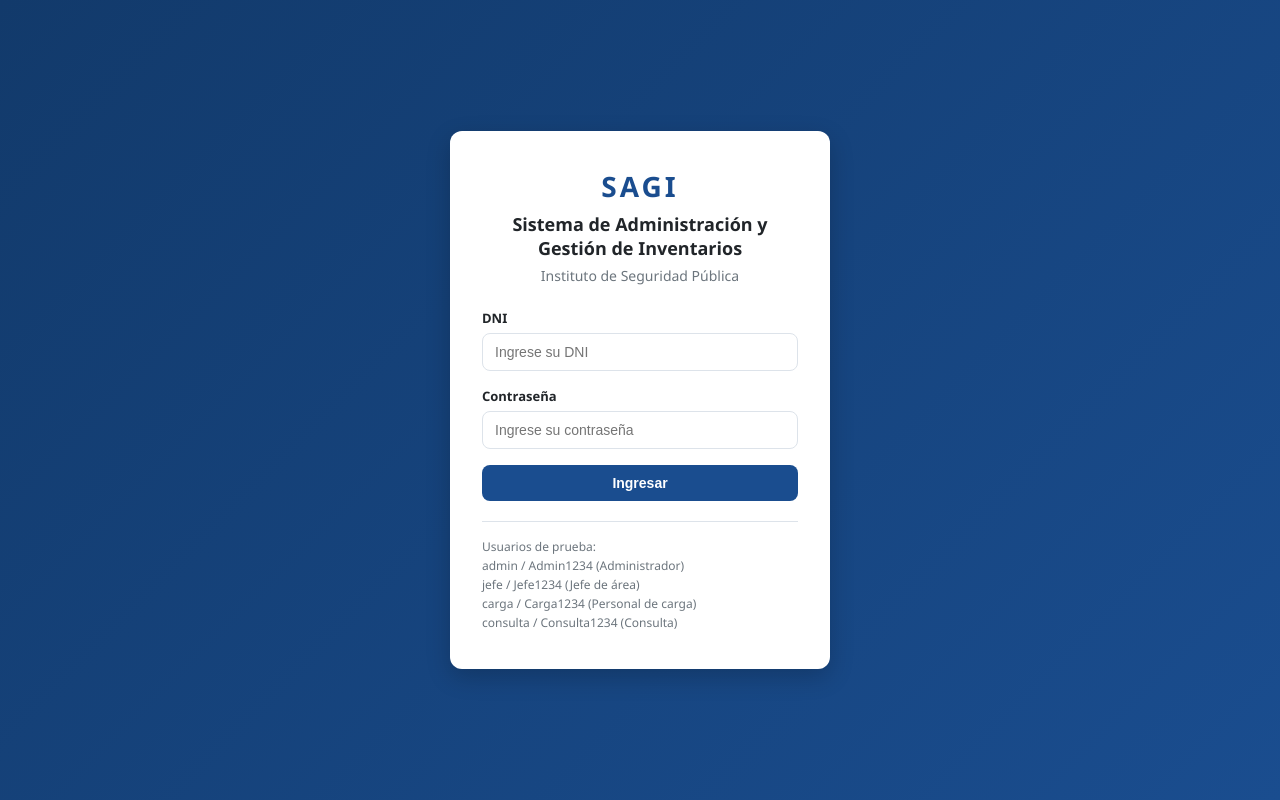
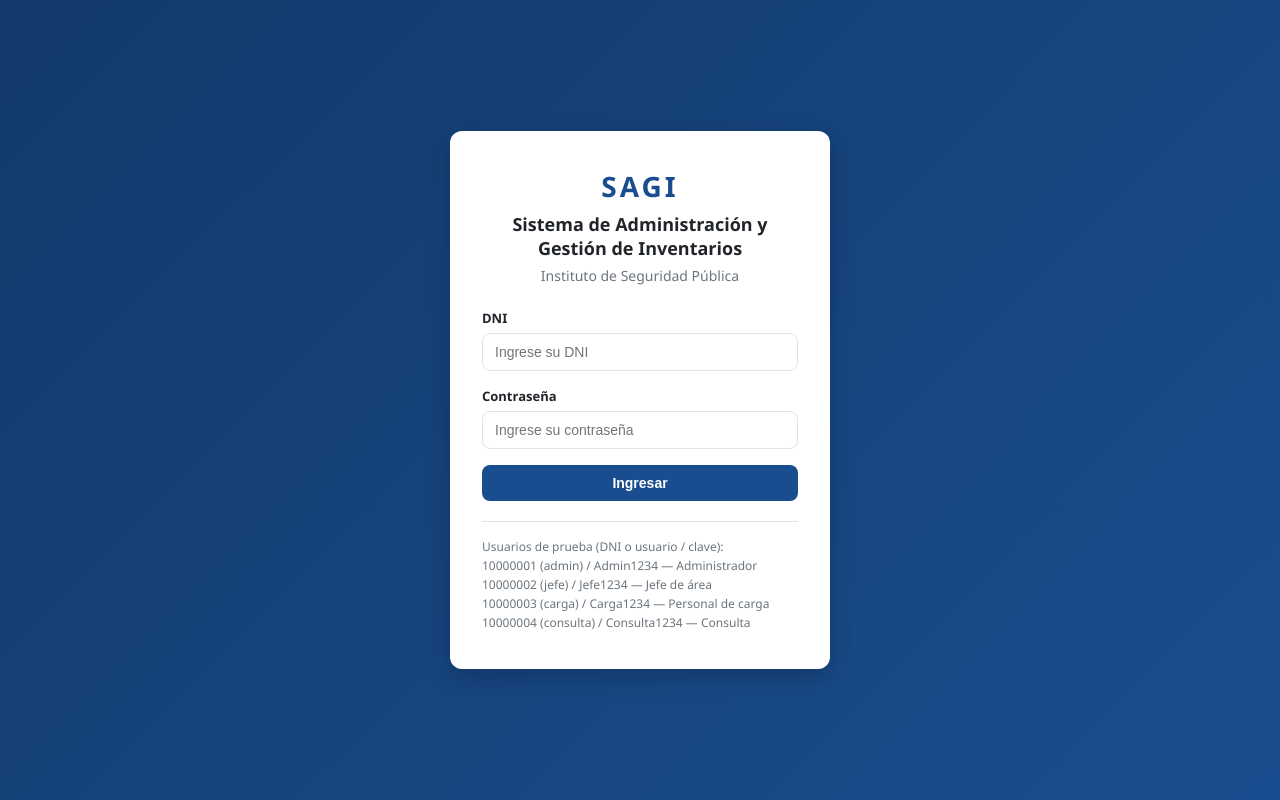
Before and after one commit to lolanga/sagi, a React app in the folder frontend/: page /login in a window 1280 px wide. Built offline with nearby package versions, Linux system fonts and the light colour scheme; the HTML template or start-up script is replaced by a standard one.

Commit message:
Login acepta DNI o nombre de usuario; aclara pista de usuarios de prueba

```diff
--- a/frontend/src/pages/Login.jsx
+++ b/frontend/src/pages/Login.jsx
@@ -65,11 +65,11 @@ export default function Login() {
         </form>
 
         <div className="auth-hint">
-          <p>Usuarios de prueba:</p>
-          <p>admin / Admin1234 (Administrador)</p>
-          <p>jefe / Jefe1234 (Jefe de área)</p>
-          <p>carga / Carga1234 (Personal de carga)</p>
-          <p>consulta / Consulta1234 (Consulta)</p>
+          <p>Usuarios de prueba (DNI o usuario / clave):</p>
+          <p>10000001 (admin) / Admin1234 — Administrador</p>
+          <p>10000002 (jefe) / Jefe1234 — Jefe de área</p>
+          <p>10000003 (carga) / Carga1234 — Personal de carga</p>
+          <p>10000004 (consulta) / Consulta1234 — Consulta</p>
         </div>
       </div>
     </div>
```
Also changed, not shown: 1 other file (tests, documents, lock files or other folders).
